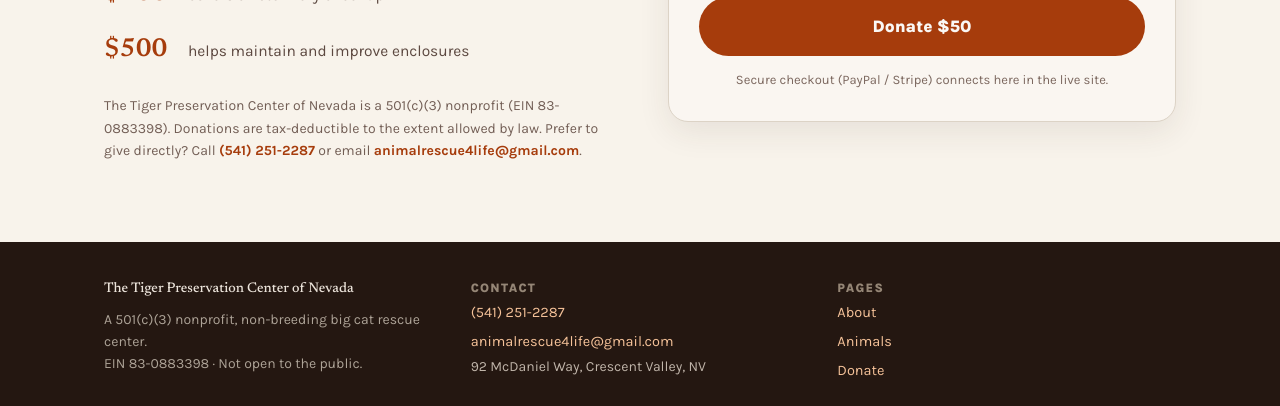
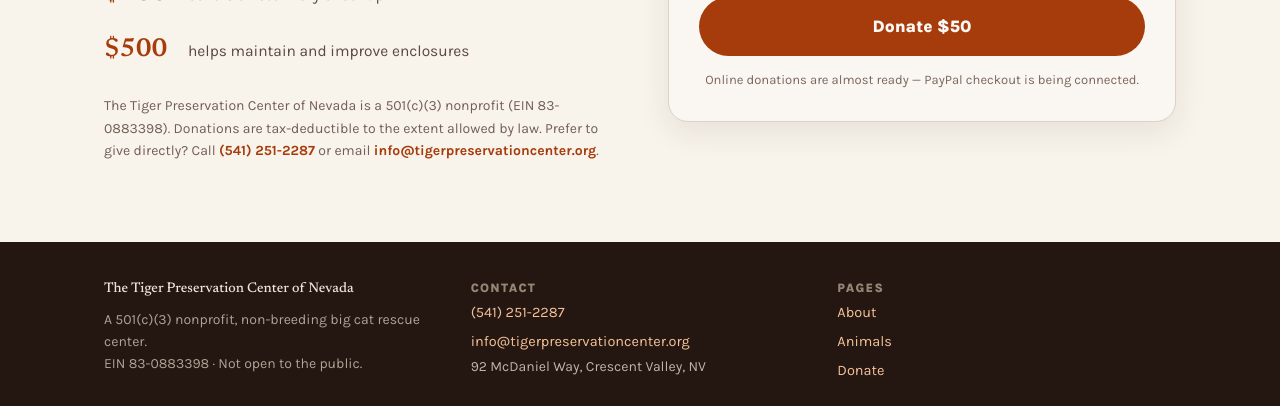
Before and after one commit to Tiger-Preservation-Center-of-Nevada/tiger-preservation-site, a Next.js app: page /donate in a window 1280 px wide. Shown: the part 534-940 px from the top of the page. Built offline with nearby package versions, Linux system fonts and the light colour scheme.

Commit message:
Switch contact email to info@tigerpreservationcenter.org; prep donate widget for PayPal

```diff
--- a/app/about/page.tsx
+++ b/app/about/page.tsx
@@ -116,8 +116,8 @@ export default function AboutPage() {
             belong to us, and the person reached at that number has no
             connection to this organization. Our only official contact details
             are <a href="tel:+15412512287">(541) 251-2287</a>,{" "}
-            <a href="mailto:animalrescue4life@gmail.com">
-              animalrescue4life@gmail.com
+            <a href="mailto:info@tigerpreservationcenter.org">
+              info@tigerpreservationcenter.org
             </a>
             , and 92 McDaniel Way, Crescent Valley, Nevada.
           </p>
--- a/app/contact/page.tsx
+++ b/app/contact/page.tsx
@@ -24,8 +24,8 @@ export default function ContactPage() {
             </div>
             <div className="contact-card reveal">
               <p className="label">Email</p>
-              <a className="email" href="mailto:animalrescue4life@gmail.com">
-                animalrescue4life@gmail.com
+              <a className="email" href="mailto:info@tigerpreservationcenter.org">
+                info@tigerpreservationcenter.org
               </a>
             </div>
             <div className="contact-card reveal">
--- a/app/donate/page.tsx
+++ b/app/donate/page.tsx
@@ -37,8 +37,8 @@ export default function DonatePage() {
               (EIN 83-0883398). Donations are tax-deductible to the extent
               allowed by law. Prefer to give directly? Call{" "}
               <a href="tel:+15412512287">(541) 251-2287</a> or email{" "}
-              <a href="mailto:animalrescue4life@gmail.com">
-                animalrescue4life@gmail.com
+              <a href="mailto:info@tigerpreservationcenter.org">
+                info@tigerpreservationcenter.org
               </a>
               .
             </p>
--- a/app/layout.tsx
+++ b/app/layout.tsx
@@ -52,7 +52,7 @@ const jsonLd = {
   taxID: "83-0883398",
   url: "https://www.tigerpreservationcenter.org",
   telephone: "+1-541-251-2287",
-  email: "animalrescue4life@gmail.com",
+  email: "info@tigerpreservationcenter.org",
   address: {
     "@type": "PostalAddress",
     streetAddress: "92 McDaniel Way",
--- a/components/DonateWidget.tsx
+++ b/components/DonateWidget.tsx
@@ -1,19 +1,45 @@
 "use client";
 
 import { useRef, useState } from "react";
+
+/**
+ * PayPal checkout configuration. Set ONE of the two fields:
+ *  - hostedButtonId: from a PayPal Donate button (paypal.com/buttons),
+ *    e.g. { hostedButtonId: "ABCD1234EFGH" }
+ *  - business: the PayPal account email, e.g. { business: "pay@example.org" }
+ * While null, the widget shows a "coming soon" notice instead of checkout.
+ */
+const PAYPAL: { hostedButtonId?: string; business?: string } | null = null;
 
 const AMOUNTS = [25, 50, 100, 250, 500, 1000];
 
 type Freq = "one-time" | "monthly";
 
+function paypalUrl(amount: number) {
+  if (!PAYPAL) return null;
+  if (PAYPAL.hostedButtonId) {
+    return `https://www.paypal.com/donate/?hosted_button_id=${encodeURIComponent(
+      PAYPAL.hostedButtonId
+    )}`;
+  }
+  if (PAYPAL.business) {
+    const params = new URLSearchParams({
+      business: PAYPAL.business,
+      amount: String(amount),
+      currency_code: "USD",
+      item_name: "Donation to The Tiger Preservation Center of Nevada",
+    });
+    return `https://www.paypal.com/donate/?${params.toString()}`;
+  }
+  return null;
+}
+
 export default function DonateWidget() {
   const [freq, setFreq] = useState<Freq>("one-time");
   const [amount, setAmount] = useState(50);
   const [custom, setCustom] = useState("");
-  const [thanks, setThanks] = useState<{ freq: Freq; amount: number } | null>(
-    null
-  );
-  const thanksHeadRef = useRef<HTMLHeadingElement>(null);
+  const [notice, setNotice] = useState(false);
+  const noticeHeadRef = useRef<HTMLHeadingElement>(null);
   const freqOnceRef = useRef<HTMLButtonElement>(null);
 
   const effectiveAmount =
@@ -26,19 +52,23 @@ export default function DonateWidget() {
 
   function donate() {
     if (effectiveAmount <= 0) return;
-    setThanks({ freq, amount: effectiveAmount });
-    requestAnimationFrame(() => thanksHeadRef.current?.focus());
+    const url = paypalUrl(effectiveAmount);
+    if (url) {
+      window.open(url, "_blank", "noopener,noreferrer");
+      return;
+    }
+    setNotice(true);
+    requestAnimationFrame(() => noticeHeadRef.current?.focus());
   }
 
-  function again() {
-    setCustom("");
-    setThanks(null);
+  function back() {
+    setNotice(false);
     requestAnimationFrame(() => freqOnceRef.current?.focus());
   }
 
   return (
     <div className="donate-widget">
-      {thanks === null ? (
+      {!notice ? (
         <div>
           <h2>Make a gift</h2>
           <div className="freq-toggle" role="group" aria-label="Donation frequency">
@@ -96,20 +126,23 @@ export default function DonateWidget() {
               : "Enter an amount"}
           </button>
           <p className="widget-note">
-            Secure checkout (PayPal / Stripe) connects here in the live site.
+            {PAYPAL
+              ? "Secure checkout by PayPal."
+              : "Online donations are almost ready — PayPal checkout is being connected."}
           </p>
         </div>
       ) : (
         <div className="widget-thanks" role="status">
-          <h2 ref={thanksHeadRef} tabIndex={-1}>
-            Thank you!
+          <h2 ref={noticeHeadRef} tabIndex={-1}>
+            Almost ready
           </h2>
           <p>
-            Your {thanks.freq === "monthly" ? "monthly" : "one-time"} gift of $
-            {thanks.amount} means the world to the animals.
+            We&rsquo;re connecting secure PayPal checkout right now. To give
+            today, call <a href="tel:+15412512287">(541) 251-2287</a> &mdash;
+            thank you for supporting the animals.
           </p>
-          <button type="button" className="btn-ghost" onClick={again}>
-            Make another gift
+          <button type="button" className="btn-ghost" onClick={back}>
+            Back
           </button>
         </div>
       )}
--- a/components/SiteFooter.tsx
+++ b/components/SiteFooter.tsx
@@ -17,8 +17,8 @@ export default function SiteFooter() {
         <div className="footer-col">
           <p className="col-head">Contact</p>
           <a href="tel:+15412512287">(541) 251-2287</a>
-          <a className="email" href="mailto:animalrescue4life@gmail.com">
-            animalrescue4life@gmail.com
+          <a className="email" href="mailto:info@tigerpreservationcenter.org">
+            info@tigerpreservationcenter.org
           </a>
           <p className="addr">92 McDaniel Way, Crescent Valley, NV</p>
         </div>
```
